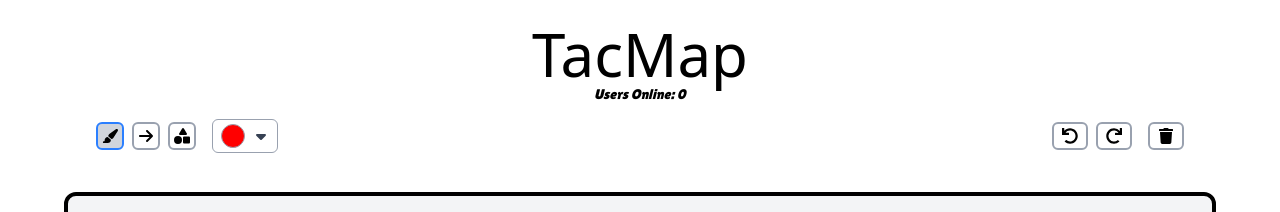
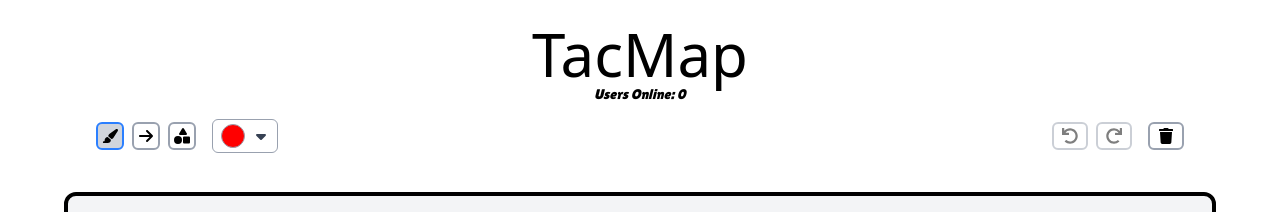
Before and after one commit to Clickbaithate/TacMap, a React (Vite) app in the folder client/: page /1 in a window 1280 px wide. Shown: the top 212 px of the page. Built offline with nearby package versions, Linux system fonts and the light colour scheme; a web font is replaced by a local one.

Commit message:
UI: Finished undo, redo, and clear functionality. As well as color change.

```diff
--- a/client/src/pages/RoomPage.jsx
+++ b/client/src/pages/RoomPage.jsx
@@ -12,6 +12,7 @@ const RoomPage = () => {
   const [userCount, setUserCount] = useState(0);
   const [elements, setElements] = useState([]);
   const [isDrawing, setIsDrawing] = useState(false);
+  const [history, setHistory] = useState([]);
 
   const roughGenerator = rough.generator();
   const canvasRef = useRef(null);
@@ -19,6 +20,33 @@ const RoomPage = () => {
 
   const handleColorClick = () => colorInputRef.current.click();
   const handleColorChange = (e) => setColor(e.target.value);
+
+  const undo = () => {
+    if (elements.length === 1) {
+      setHistory((prev) => [...prev, elements[elements.length - 1]]);
+      handleClearCanvas();
+    } else {
+      setElements((prev) => prev.slice(0, -1));
+      setHistory((prev) => [...prev, elements[elements.length - 1]]);
+    }
+  }
+
+  const redo = () => {
+    setElements((prevElements) => [
+      ...prevElements,
+      history[history.length - 1]
+    ]);
+    setHistory((prevHistory) => prevHistory.slice(0, prevHistory.length - 1));
+  }
+
+  // Handle Canvas Clear
+  const handleCanvasCLear = () => {
+    const canvas = canvasRef.current;
+    const ctx = canvas.getContext("2d");
+    ctx.fillRect = "white";
+    ctx.clearRect(0, 0, canvasRef.current.width, canvasRef.current.height);
+    setElements([]);
+  }
 
   // Mouse Down
   const handleMouseDown = (e) => {
@@ -30,7 +58,7 @@ const RoomPage = () => {
           x: offsetX,
           y: offsetY,
           path: [[offsetX, offsetY]],
-          stroke: "black",
+          stroke: color,
 
         }
       ]);
@@ -42,7 +70,7 @@ const RoomPage = () => {
           offsetY,
           width: offsetX,
           height: offsetY,
-          stroke: "black"
+          stroke: color
         }
       ]);
     } else if (tool === "shape") {
@@ -53,7 +81,7 @@ const RoomPage = () => {
           offsetY,
           width: 0,
           height: 0,
-          stroke: "black"
+          stroke: color
         }
       ]);
     }
@@ -125,14 +153,14 @@ const RoomPage = () => {
 
     elements.forEach((element) => {
       if (element.type === "pencil") {
-        roughCanvas.linearPath(element.path);
+        roughCanvas.linearPath(element.path, { stroke: element.stroke, strokeWidth: 5, roughness: 0 });
       } else if (element.type === "line") {
         roughCanvas.draw(
-          roughGenerator.line(element.offsetX, element.offsetY, element.width, element.height)
+          roughGenerator.line(element.offsetX, element.offsetY, element.width, element.height, { stroke: element.stroke, strokeWidth: 5, roughtness: 0 })
         );
       } else if (element.type === "shape") {
         roughCanvas.draw(
-          roughGenerator.rectangle(element.offsetX, element.offsetY, element.width, element.height)
+          roughGenerator.rectangle(element.offsetX, element.offsetY, element.width, element.height, { stroke: element.stroke, strokeWidth: 5, roughtness: 0 })
         )
       }
     })
@@ -143,8 +171,15 @@ const RoomPage = () => {
     canvas.height = window.innerHeight * 2;
     canvas.width = window.innerWidth * 2;
     const ctx = canvas.getContext("2d");
+    ctx.strokeStyle = color;
+    ctx.lineWidth = 5;
+    ctx.lineCap = "round";
     ctxRef.current = ctx;
   }, []);
+
+  useEffect(() => {
+    ctxRef.current.strokeStyle = color;
+  }, [color]);
 
   return(
     <div className="w-full h-screen flex flex-col items-center">
@@ -175,10 +210,24 @@ const RoomPage = () => {
           {/* Edits */}
           <div className="w-full h-full flex items-center justify-end space-x-4 pr-2 md:pr-24">
             <div className="flex items-center justify-center space-x-2">
-              <div className="border-2 py-1 px-2 rounded-md border-gray-400"><FaUndo/></div>
-              <div className="border-2 py-1 px-2 rounded-md border-gray-400"><FaRedo/></div>
+              {/* Undo Button */}
+              <button
+                className="border-2 py-1 px-2 rounded-md border-gray-400 cursor-pointer disabled:opacity-50 disabled:cursor-not-allowed"
+                disabled={elements.length === 0}
+                onClick={() => undo()}
+              >
+                <FaUndo/>
+              </button>
+              {/* Redo Button */}
+              <button
+                className="border-2 py-1 px-2 rounded-md border-gray-400 cursor-pointer disabled:opacity-50 disabled:cursor-not-allowed"
+                disabled={history.length < 1}
+                onClick={() => redo()}
+              >
+                <FaRedo/>
+              </button>
             </div>
-            <div className="border-2 py-1 px-2 rounded-md border-gray-400"><FaTrash/></div>
+            <div className="border-2 py-1 px-2 rounded-md border-gray-400 cursor-pointer hover:text-red-500" onClick={handleCanvasCLear}><FaTrash/></div>
           </div>
         </div>
         {/* Canvas */}
```
